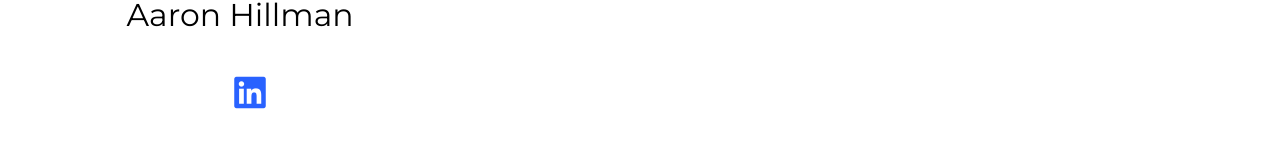
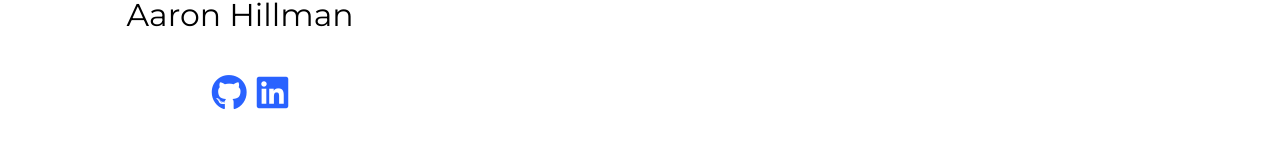
Before and after one commit to aaronjhf/aaronjhf.github.io, a plain HTML site: page index.html in a window 1280 px wide. Shown: the part 344-509 px from the top of the page. Drawn offline with nearby package versions, Linux system fonts and the light colour scheme; some packages are replaced by stand-ins of ours; some icons are missing.

Commit message:
added github icon

```diff
--- a/index.html
+++ b/index.html
@@ -391,12 +391,21 @@
           </a>
         </li>
 
+        <li>
+          <a href="https://github.com/aaronjhf" target="_blank" rel="noopener">
+            <i class="fab fa-github big-icon"></i>
+          </a>
+        </li>
+
 
         <li>
           <a href="https://www.linkedin.com/in/aaron-hillman-99a6a5321/" target="_blank" rel="noopener">
             <i class="fab fa-linkedin big-icon"></i>
           </a>
         </li>
+
+
+
 
 
 
```
